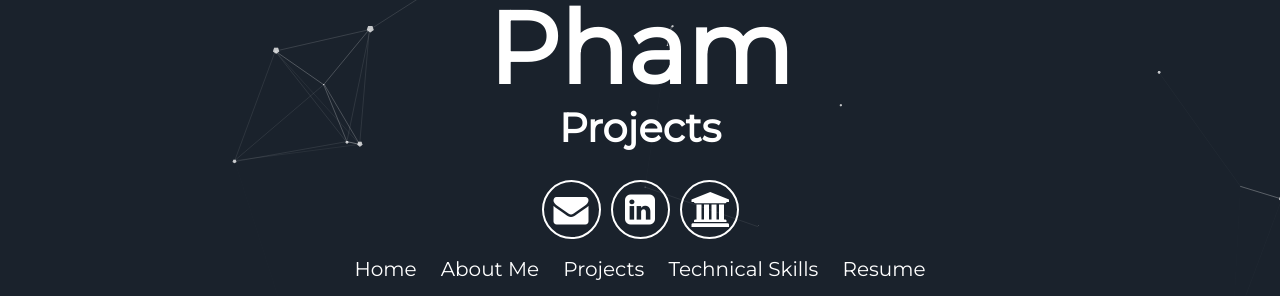
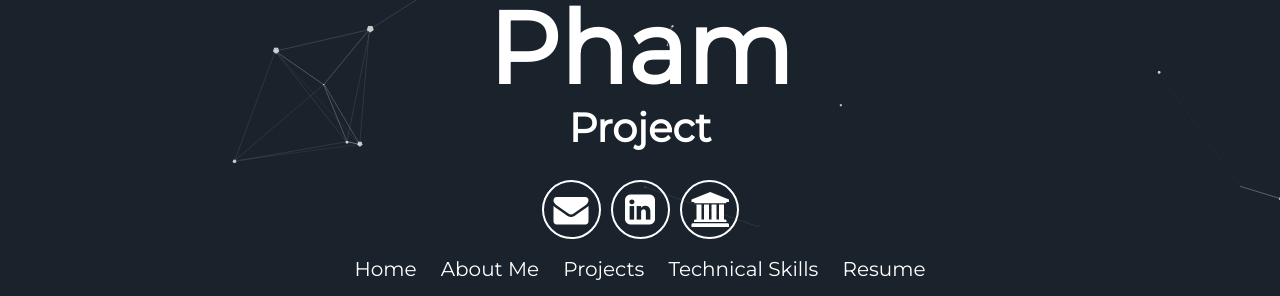
Before and after one commit to laurenpham/projects, a Jekyll site: the page built from index.html, in a window 1280 px wide. Shown: the part 394-690 px from the top of the page. Built offline with Jekyll 4.4.1, drawn with Linux system fonts in a browser that asks for light colours.

Commit message:
Update _config.yml

```diff
--- a/_config.yml
+++ b/_config.yml
@@ -7,7 +7,7 @@ description: A blog about Lauren Pham
 # User settings
 username: Lauren Pham
 user_description: I'm a third year at the Ohio State University, enthusiastically majoring in Electrical and Computer Engineering, focusing on the cross disciplinary application of critical thinking and electrical engineering onto the medical device field. At Ethicon, I’m putting that to use as a Quality Engineering co-op as part of their digital surgery team, learning every day from a great team of people. Next summer, I will be at Stryker Medical in Kalamazoo, Michigan, as an Advanced Operations Intern, looking at another aspect of medical technology.
-user_title: Projects
+user_title: Project
 email: laurenpham23@gmail.com
 twitter_username: justphamthings
 github_username:  laurenpham
```
